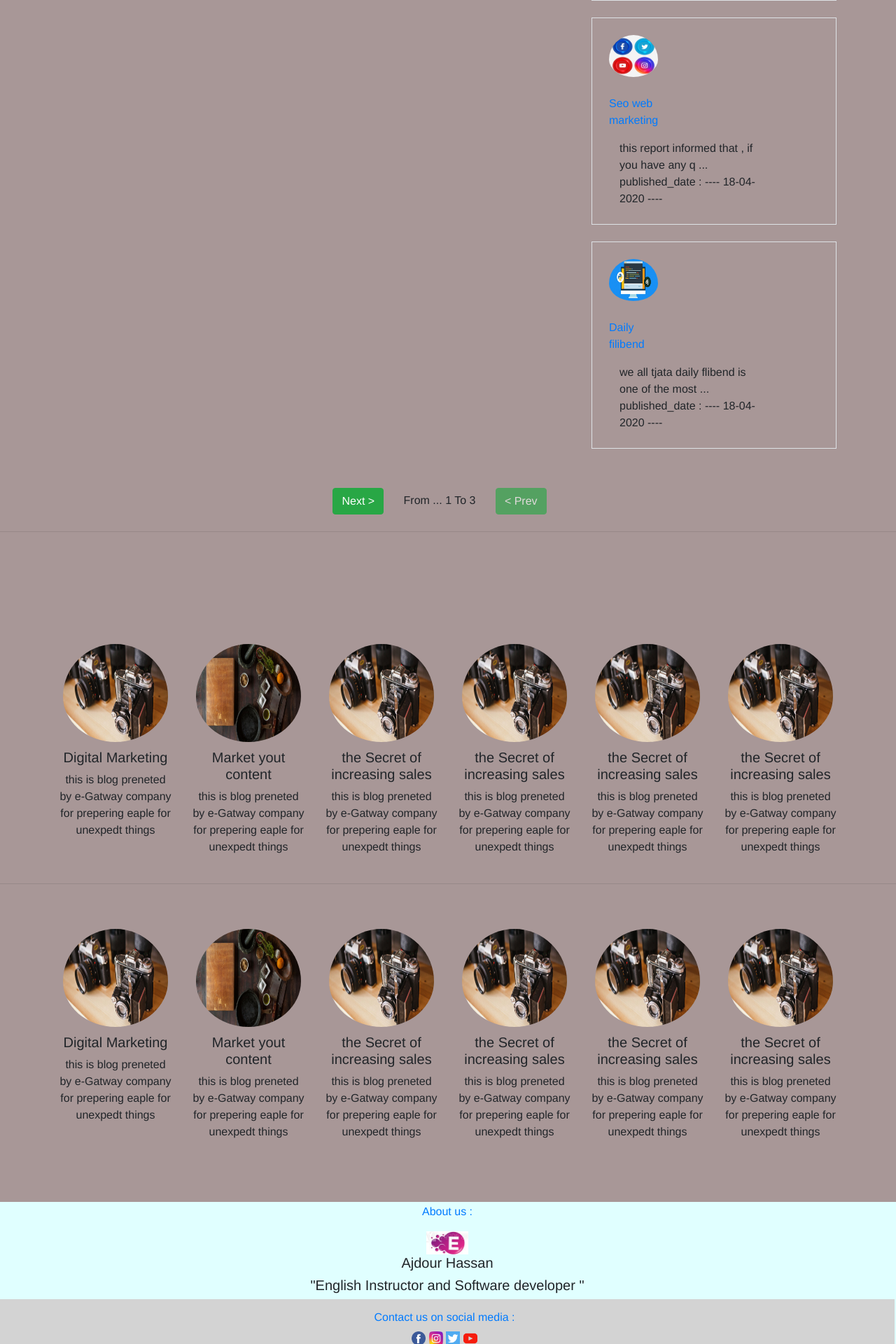
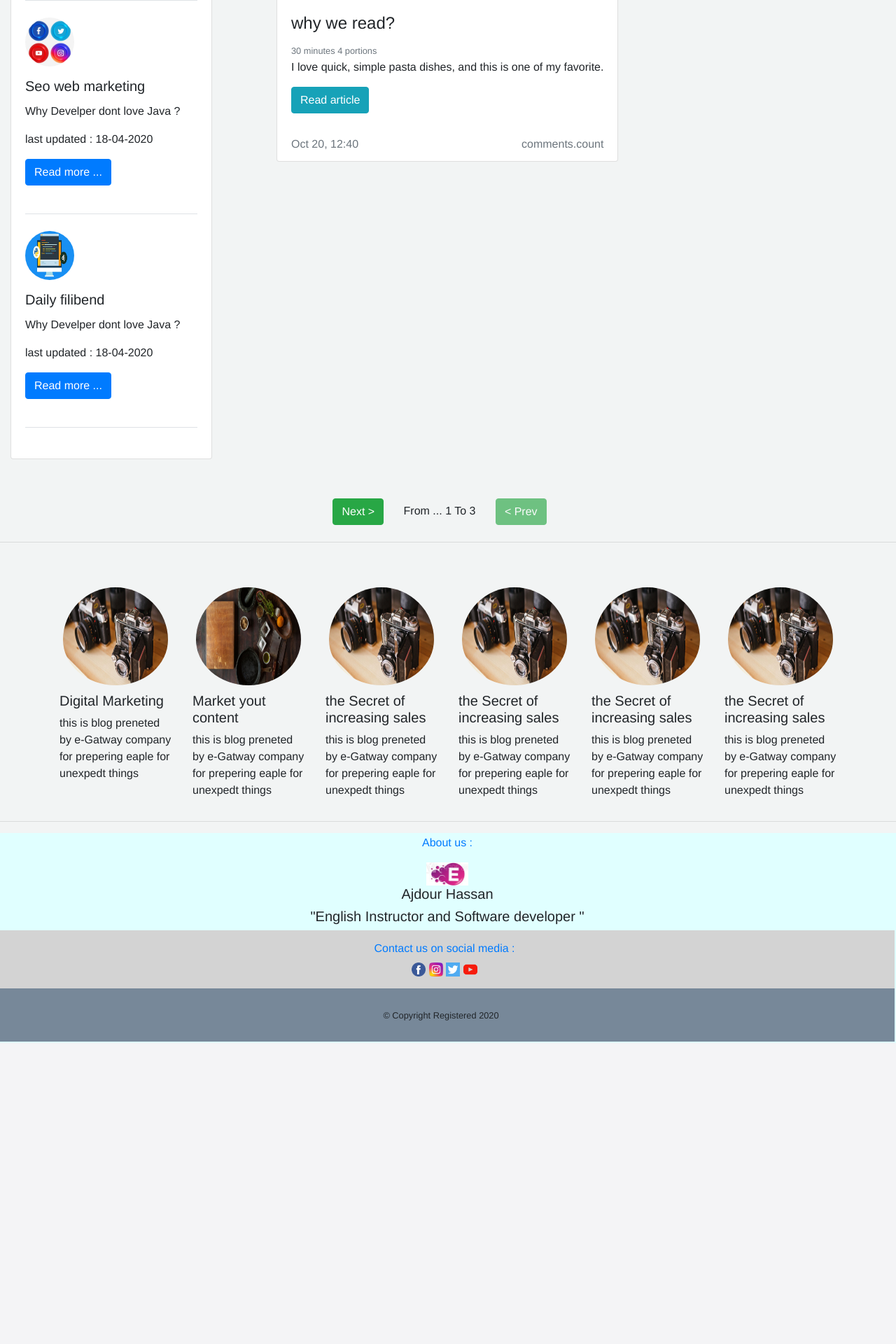
Before and after one commit to Ajdour-elhassan/e-daily-blog-django, a Django app: page / in a window 1280 px wide. Shown: the part 767-2687 px from the top of the page at 70% size. After the commit the page ends 2257 px from the top, so only its background shows below. Run offline with Django 3.2, Linux system fonts and the light colour scheme; data comes from the database, SQL or seed files in the repository; both versions use the stored data as it was after the commit; some libraries are stand-ins or nearby versions.

Commit message:
save the change

```diff
--- a/web_project/myblog/models.py
+++ b/web_project/myblog/models.py
@@ -15,8 +15,6 @@
 
     def __str__(self):
         return self.title
-    def get_absolute_url(self):
-        return reverse('detail', args={self.pk})
 
         #Arranagin POST date from new to old date .
     class Meta():
--- a/web_project/myblog/static/css/home.css
+++ b/web_project/myblog/static/css/home.css
@@ -4,9 +4,19 @@
     src: url('../fonts/Allerta-Regular.ttf')  format("truetype"),
         local('Allerta');
 }  */
+
+.navbar {
+
+   /* background-color:rgb(14, 13, 13); /*whichever you want*/
+   border-bottom : 3px solid #008ed6 ;
+   opacity: 0.8;
+   color: #008ed6;
+  /* filter:(opacity=50);   */
+
+}
 body {
 
-    background-color: rgb(168, 151, 151) ;
+    background-color : #f2f4f4  ;
     font-family: 'Franklin Gothic Medium', 'Arial Narrow', Arial, sans-serif;
 }
 
@@ -40,36 +50,13 @@
     margin : 0 auto ;
     padding-bottom: 10px;
 }
-.items {
-    text-align: center ;
-}
-.course {
-
-    list-style-type: none;
-
-
-}
-
-.dropdown-menu .dropdown-item {
-
-    text-align: right ;
-}
-
-.btn-editing{
-    float: right;
-}
-
-
-
-
-
 
 
 
 
 .first {
 
-   background-color: lightcyan;
+    background-color: lightcyan;
     text-align: center ;
     padding : 2px 2px 2px 0 ;
 
@@ -85,42 +72,3 @@
     text-align: center ;
     padding : 18px 18px 18px 0 ;
 }
-
-
-
-
-
-.post {
-
-    list-style-type: none;
-    margin-left: 30;
-    margin-right: 0px;
-
-}
-
-.pos {
-
-    list-style-type: none;
-
-
-
-}
-
-
-.comment {
-
-    list-style-type: none;
-
-
-
-
-
-}
-
-.latest_comment {
-
-    list-style-type: none;
-
-
-
-}
--- a/web_project/myblog/templates/base.htm
+++ b/web_project/myblog/templates/base.htm
@@ -28,14 +28,13 @@
 
 <section class="image">
      <header>
-      <nav class="navbar  navbar-expand-lg navbar-rgb(255, 255, 255)   bg-light">
+      <nav class="navbar  navbar-expand-sm   navbar-light text-color-blue  bg-light" id="nav">
         <a class= "navbar-brand" href="{% url 'home' %}"> <img src="{% static 'images\logo.jpg' %}" alt="" width="35px">  e-Daily </a>
         <button class="navbar-toggler" type="button" data-toggle="collapse" data-target="#navbarSupportedContent" aria-controls="navbarSupportedContent" aria-expanded="false" aria-label="Toggle navigation">
-          <span class="navbar-toggler-icon-black "></span>
+          <span class="navbar-toggler-icon"></span>
         </button>
-
         <div class="collapse navbar-collapse" id="navbarSupportedContent">
-          <ul class="navbar-nav mr-auto">
+          <ul class="navbar-nav mr-auto ">
             <li class="nav-item active">
               <a class="nav-link" href="{% url 'home' %}"> Home <span class="sr-only">(current)</span></a>
             <li class="nav-item dropdown">
@@ -66,8 +65,8 @@
           <ul class="navbar-nav">
             <li class="nav-item"><a class="nav-link" href="{% url 'profile' %}">
             <img class="img-fluid rounded-circle" src="{{user.profile.image.url}}"  alt="" width="40px"></a></li>
-            <li class="nav-item"><a class="nav-link" href="{% url 'logout' %}">  Logout </a></li>
-            <li class="nav-item"><a class="nav-link" href="{% url 'new_post' %}">  Add Post </a></li>
+            <li class="nav-item"><a class="nav-link" href="{% url 'logout' %}">  Logout </a>
+            </li>
           </ul>
           {% else %}
           <ul class="navbar-nav">
@@ -89,24 +88,23 @@
           <a class="btn  btn-secondary btn-active bg-success" href="#"> Get Started </a>
       </div>
     </header>
-
 </section>
 
 
-        <section>
-
+      <div>
           {% block content %}
-
           {% endblock content %}
+      </div>
+  <!--this is the posts updating-->
 
 
-        </section>
 
 
-  <br>
-  <br>
-  <br>
 
+
+  <!-- post_updated ended hre-->
+
+<hr>
   <div class="first">
        <p class="rgb(100, 100, 207)"> <a href="#">  About us : </a> </p>
        <img src="{% static 'images\logo.jpg' %}" alt="" width="60px">
@@ -114,10 +112,8 @@
       <h5> Ajdour Hassan </h5>
       <h5> "English Instructor
          and Software developer " </h5>
+  </div>
 
-
-     </div>
-      <div>
 
   <div class="second" >
      <div class="m-2">
@@ -131,33 +127,12 @@
 
 
     <footer class="third">
+
      <div class="m-2">
-
     <small>&copy Copyright Registered 2020 </small>
     </div>
+
     </footer>
-
-
-<!-- social media menu-->
-<div>
-          <ul class="social-menu">
-            <li class="list-inline-item"><a href="#"><i class="fa fa-facebook">fac</i></a></li>
-            <li class="list-inline-item"><a href="#"><i class="fa fa-twitter">tt</i></a></li>
-            <li class="list-inline-item"><a href="#"><i class="fa fa-instagram">gg</i></a></li>
-            <li class="list-inline-item"><a href="#"><i class="fa fa-behance"></i>gg</a></li>
-            <li class="list-inline-item"><a href="#"><i class="fa fa-pinterest">gg</i></a></li>
-          </ul>
-        </div>
-
-
-
-
-<!-- footer -->
-
-
-
-
-
 
     <script src="{% static 'js/jquery-3.3.1.slim.min.js' %}"></script>
     <script src="{% static 'js/popper.min.js' %}"></script>
@@ -165,15 +140,6 @@
     <script src="{% static 'js/fontawesome-all.min.js' %}"></script>
 
 
-
-
-
-
-
-
-
-
-
 </body>
 
 </html>
--- a/web_project/myblog/templates/home.htm
+++ b/web_project/myblog/templates/home.htm
@@ -7,105 +7,60 @@
 </div>
 {% endfor %}
 {% endif %}
-<header class="imag">
-    <br>
-    <br>
-<!--Start body side -->
+
+<section>
   <header>
-<section>
+           <div class="container ml-0">
+              <div class="row">
+                <div class="col-md-4">
+                  {% include 'posts.htm' %}
+                </div>
+                     <!--First Part Started Here-->
+                     <!--Second section -->
+
+                    <div class="col-md-8">
                        <div class="container">
                            <div class="row">
-            <!--First Part Started Here-->
-            <div class="col-md-8">
-                <!--First section -->
+
+                               <div class="card">
+                                 <img class="card-img" src="https://s3.eu-central-1.amazonaws.com/bootstrapbaymisc/blog/24_days_bootstrap/pasta.jpg" alt="Bologna">
+                                 <div class="card-img-overlay">
+                                   <a href="#" class="btn btn-light btn-sm"> button </a>
                                  </div>
-            <!--Second part start here-->
-    <div class="col-md-4">
-        {% for post in posts %}
-            <div class="border p-4 mt-4">
-               <div class="col-md-3">
-                <div class="row">
-                   <p> <img src="{{post.image.url}}" class="img-fluid rounded-circle myimg" style="width: 70px; height:70px;"> </p>
-                   <p> <a  href="{% url 'detail' post.id %}"> {{post.title}} </a> </p>
+                                 <div class="card-body">
+                                   <h4 class="card-title">why we read?</h4>
+                                   <small class="text-muted cat">
+                                     <i class="far fa-clock text-info"></i> 30 minutes
+                                     <i class="fas fa-users text-info"></i> 4 portions
+                                   </small>
+                                   <p class="card-text">I love quick, simple pasta dishes, and this is one of my favorite.</p>
+                                   <a href="#" class="btn btn-info"> Read article </a>
+                                 </div>
+                                 <div class="card-footer text-muted d-flex justify-content-between bg-transparent border-top-0">
+                                   <div class="views">Oct 20, 12:40 </div>
+                                   <div class="stats">
+
+                                     <i class="far fa-comment"></i>  comments.count
+                                   </div>
+
+
                                </div>
                              </div>
-                <div class="col-md-9">
-                       {% if post.content|length > 40 %}
-                       {{post.content|slice:'45'}} ...
-                       {% else %}
-                       {{post.content}}
-                       {% endif %}
-                       <span> published_date : ---- {{post.post_date|date:'d-m-Y'}} ---- </span>
                            </div>
                          </div>
-                {% endfor %}
                     </div>
               </div>
+           </div>
+</header>
+</section>
 
+<!-- this is pagiantion -->
 <div class="mt-4 text-center">
    {% include 'pagination.htm' with page=posts %}
 </div>
 
-</section>
-</header>
 
-<hr class="mt-4">
-<br>
-<br>
-<br>
-<br>
-<br>
-<br>
-
-
-
-
-
-
-<div class ="container items">
-<div class ="row">
-<div class="col-lg-2 col-md-4 col-sm-2">
-    <img class="img-fluid rounded-circle myimg" width="50px"
-    src="static\images\3.jpg">
-    <h5> Digital Marketing </h5>
-    <p> this is blog preneted by e-Gatway company for prepering eaple for unexpedt things</p>
-</div>
-<div class="col-lg-2  col-md-4 col-sm-2">
-    <img class="img-fluid rounded-circle myimg" width="50px"
-    src="static\images\4.jpg">
-    <h5> Market yout content </h5>
-    <p> this is blog preneted by e-Gatway company for prepering eaple for unexpedt things</p>
-</div>
-<div class="col-lg-2  col-md-4 col-sm-2">
-    <img class="img-fluid rounded-circle  myimg" width="50px"
-    src="static\images\3.jpg">
-    <h5> the Secret of increasing sales </h5>
-    <p> this is blog preneted by e-Gatway company for prepering eaple for unexpedt things</p>
-</div>
-<div class="clearfix visible-md"> </div>
-<div class="col-lg-2  col-md-4 col-sm-2">
-    <img class="img-fluid rounded-circle myimg" width="50px"
-    src="static\images\3.jpg">
-    <h5> the Secret of increasing sales </h5>
-    <p> this is blog preneted by e-Gatway company for prepering eaple for unexpedt things</p>
-</div>
-<div class="col-lg-2 col-md-4 col-sm-2">
-    <img class="img-fluid rounded-circle  myimg" width="50px"
-    src="static\images\3.jpg">
-    <h5> the Secret of increasing sales </h5>
-    <p> this is blog preneted by e-Gatway company for prepering eaple for unexpedt things</p>
-</div>
-<div class="col-lg-2 col-md-4 col-sm-2">
-    <img class="img-fluid rounded-circle  myimg" width="50px"
-    src="static\images\3.jpg">
-
-    <h5> the Secret of increasing sales </h5>
-    <p> this is blog preneted by e-Gatway company for prepering eaple for unexpedt things</p>
-
-    </div>
-</div>
-</div>
-
+<!--fotter -->
 <hr class="mt-4">
 <br>
 <br>
@@ -153,9 +108,4 @@
     </div>
     </div>
 
-
-
-
-
-
 {% endblock content %}
--- /dev/null
+++ b/web_project/myblog/templates/posts.htm
@@ -0,0 +1,21 @@
+<header>
+<div class="container">
+        <div class="row">
+         <div class="card" style="width: 18rem;">
+            <div class="alert alert-primary" role="alert">
+              Latest Posts
+            </div>
+           <div class="card-body">
+              {% for post in posts %}
+               <p><img src="{{post.image.url}}" class="img-fluid rounded-circle " style="width: 70px; height:70px;"> </p>
+               <h5 class="card-title">{{post.title}}</h5>
+               <p class="card-text"> Why Develper dont love Java ? </p>
+               <p class="card-text"> last updated : {{post.post_date|date:'d-m-Y'}}  </p>
+               <a href="{% url 'detail' post.id %}" class="btn btn-primary">Read more ...</a>
+               <p class="border-bottom pb-3 mb-4 mt-4"></p>
+               {% endfor %}
+             </div>
+           </div>
+        </div>
+   </div>
+</header>
--- a/web_project/myblog/templatetags/post_tag.py
+++ b/web_project/myblog/templatetags/post_tag.py
@@ -2,7 +2,7 @@
 from myblog.models import post, comment
 
 register = template.Library()
-@register.inclusion_tag('latest_post.htm')
+@register.inclusion_tag('posts.htm')
 def latest_posts():
     context = {
         'l_posts': post.objects.all()[0:3],
--- a/web_project/myblog/urls.py
+++ b/web_project/myblog/urls.py
@@ -1,6 +1,6 @@
 from django.urls import path
 from . import views
-from .views import PostCreateView
+
 
 
 urlpatterns = [
@@ -11,6 +11,6 @@
     # Url for comment_datail_page
     path('detail/<int:post_id>/', views.detail, name='detail'),
 
-    path('new_post/' ,PostCreateView.as_view(), name='new_post'),
+
 
 ]
--- a/web_project/myblog/views.py
+++ b/web_project/myblog/views.py
@@ -64,12 +64,3 @@
 
     }
     return render(request, 'detail.htm' , context )
-
-class PostCreateView(LoginRequiredMixin, CreateView) :
-    model = post
-    fields = ['title' , 'content']
-    template_name = 'new_post.htm'
-
-    def form_valid(self, form) :
-        form.instance.author = self.request.user
-        return super().form_valid(form)
--- a/web_project/user/templates/login.htm
+++ b/web_project/user/templates/login.htm
@@ -16,11 +16,11 @@
 <div class="container">
 <div class="row">
         <!--First part -->
-    <div class="col-md-8">
+    <div class="col-md-6">
 
     </div>
          <!--Second part -->
-    <div class="col-md-4">
+    <div class="col-md-6">
         <div class="container">
         <div class="row">
         <div class="border p-2 mb-4 text-center ">
--- a/web_project/user/templates/register.htm
+++ b/web_project/user/templates/register.htm
@@ -5,10 +5,10 @@
 <div class="container">
 <div class="row">
     <!-- This is first part -->
-<div class="col-md-8">
+<div class="col-md-6">
   <!-- Empty colon -->
 </div>
-    <div class="col-md-4">
+    <div class="col-md-6">
     <div class="container">
     <div class="row">
     <div class="border p-4 mt-4">
```
Also changed, not shown: web_project/myblog/templates/Blogs.htm (+23 -0 lines), web_project/myblog/templates/detail.htm (+50 -24 lines), web_project/myblog/templates/latest_post.htm (deleted, +0 -17 lines), web_project/myblog/templates/new_post.htm (deleted, +0 -35 lines), web_project/db.sqlite3. Lines whose indentation alone changed are shown as unchanged.
